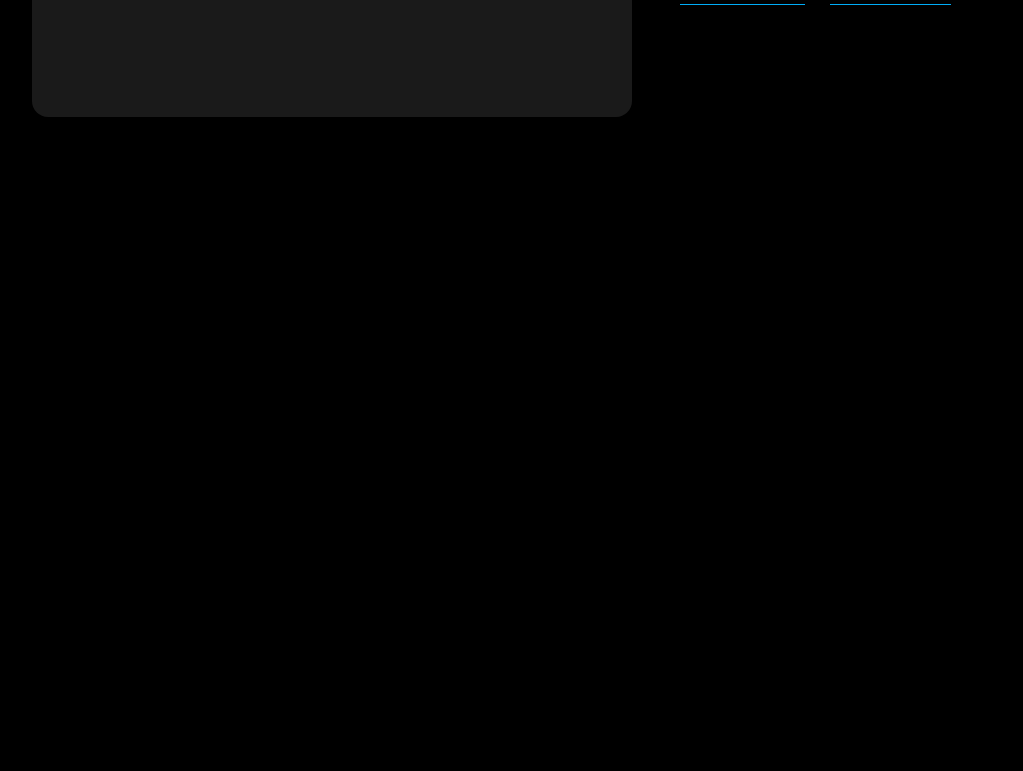
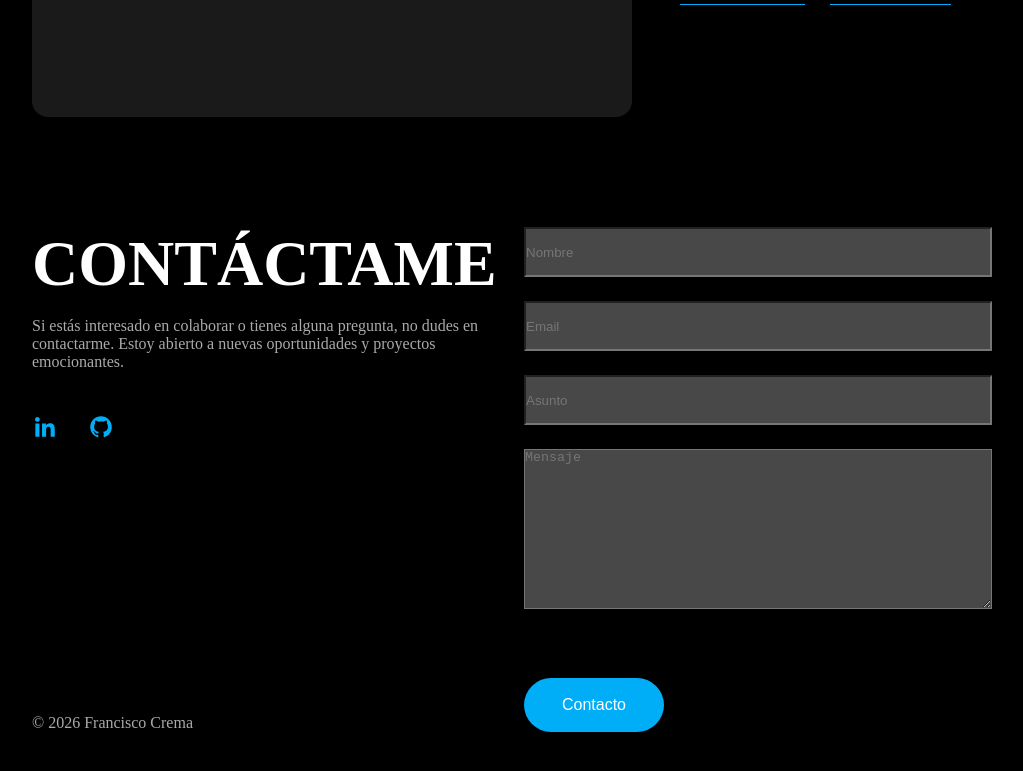
Before and after one commit to FranciscoCrema/Portfolio-V2, a Next.js app: page / in a window 1280 px wide. Shown: the part 2863-3634 px from the top of the page, without its empty margins (128-1151 px from the left). Before the commit the page ends 3060 px from the top, so only its background shows below. Built offline with nearby package versions, Linux system fonts and the light colour scheme.

Commit message:
Create footer component WIP

```diff
--- a/src/app/page.tsx
+++ b/src/app/page.tsx
@@ -1,3 +1,4 @@
+import { Footer } from "@/components/layouts/Footer";
 import NavBar from "@/components/layouts/Navbar";
 import Hero from "@/components/sections/Hero";
 import Work from "@/components/sections/Work";
@@ -8,6 +9,7 @@ export default function Home() {
       <NavBar />
       <Hero />
       <Work />
+      <Footer />
     </div>
   );
 }
--- /dev/null
+++ b/src/components/layouts/Footer/Footer.module.scss
@@ -0,0 +1,88 @@
+@use "@/styles/variables" as *;
+
+.footerContainer {
+  display: flex;
+  flex-direction: row;
+  align-items: center;
+  width: auto;
+  height: 615px;
+  gap: 24px;
+
+  .footerData {
+    width: 100%;
+    height: 100%;
+    display: flex;
+    flex-direction: column;
+    justify-content: space-between;
+    align-items: flex-start;
+
+    .footerText {
+      display: flex;
+      flex-direction: column;
+
+      .footerTitle {
+        text-transform: uppercase;
+        font-size: clamp(2rem, 5vw, 4rem);
+        margin-bottom: 16px;
+        color: $color-text;
+      }
+
+      .footerDescription {
+        font-size: 16px;
+        margin-bottom: 40px;
+        color: $color-description;
+      }
+
+      .footerIcons {
+        display: flex;
+        justify-content: flex-start;
+        gap: 24px;
+
+        .iconButton {
+          width: 32px;
+          height: 32px;
+          cursor: pointer;
+          background: transparent;
+          border: none;
+          border-radius: 4vh;
+          display: flex;
+          justify-content: flex-start;
+          align-items: center;
+
+          a {
+            text-decoration: none;
+            display: flex;
+            align-items: center;
+
+            > svg {
+              background: transparent;
+              fill: #00adf7;
+              transition: all 0.2s ease-in-out;
+            }
+          }
+
+          &:hover {
+            a {
+              > svg {
+                fill: $hover-button-icon;
+              }
+            }
+          }
+        }
+      }
+    }
+
+    .footerCopyright {
+      font-size: 16px;
+      color: $color-description;
+    }
+  }
+
+  .footerForm {
+    width: 100%;
+    height: 100%;
+    display: flex;
+    flex-direction: column;
+    justify-content: space-between;
+  }
+}
--- a/src/components/layouts/Footer/index.tsx
+++ b/src/components/layouts/Footer/index.tsx
@@ -0,0 +1,32 @@
+import style from "./Footer.module.scss";
+import { footer } from "@/content/footer";
+import { Form } from "@/components/shared/Form";
+import { linkedin, github } from "@/svg/icons";
+
+export function Footer() {
+  return (
+    <section className={style.footerContainer}>
+      <div className={style.footerData}>
+        <div className={style.footerText}>
+          <h1 className={style.footerTitle}>{footer.footerData.title}</h1>
+          <p className={style.footerDescription}>
+            {footer.footerData.description}
+          </p>
+          <div className={style.footerIcons}>
+            <button className={style.iconButton}>
+              <a href="#">{linkedin}</a>
+            </button>
+            <button className={style.iconButton}>
+              <a href="#">{github}</a>
+            </button>
+          </div>
+        </div>
+        <p className={style.footerCopyright}>{footer.footerData.copyright}</p>
+      </div>
+
+      <div className={style.footerForm}>
+        <Form />
+      </div>
+    </section>
+  );
+}
--- /dev/null
+++ b/src/components/shared/Form/Form.module.scss
@@ -0,0 +1,36 @@
+.formContainer {
+  display: flex;
+  flex-direction: column;
+  gap: 24px;
+
+  input {
+    width: 100%;
+    height: 50px;
+    background: #484848;
+  }
+
+  textarea {
+    width: 100%;
+    height: 160px;
+    background: #484848;
+  }
+}
+
+.contactButton {
+  width: 140px;
+  height: 54px;
+  cursor: pointer;
+  background: #00adf7;
+  border: none;
+  border-radius: 4vh;
+  padding: 12px 24px;
+  font-size: 16px;
+
+  a {
+    text-decoration: none;
+    color: white;
+    background: none;
+    display: flex;
+    justify-content: center;
+  }
+}
--- /dev/null
+++ b/src/components/shared/Form/index.tsx
@@ -0,0 +1,19 @@
+import React from "react";
+import style from "./Form.module.scss";
+import { footer } from "@/content/footer";
+
+export function Form() {
+  return (
+    <>
+      <div className={style.formContainer}>
+        <input type="text" placeholder={footer.footerForm.placeholderName} />
+        <input type="email" placeholder={footer.footerForm.placeholderEmail} />
+        <input type="text" placeholder={footer.footerForm.placeholderSubject} />
+        <textarea placeholder={footer.footerForm.placeholderMessage}></textarea>
+      </div>
+      <button className={style.contactButton}>
+        <a href="#">Contacto</a>
+      </button>
+    </>
+  );
+}
--- /dev/null
+++ b/src/content/footer.ts
@@ -0,0 +1,16 @@
+import { IFooter } from "@/interfaces/IFooter";
+
+export const footer: IFooter = {
+  footerData: {
+    title: "Contáctame",
+    description:
+      "Si estás interesado en colaborar o tienes alguna pregunta, no dudes en contactarme. Estoy abierto a nuevas oportunidades y proyectos emocionantes.",
+    copyright: "© 2026 Francisco Crema",
+  },
+  footerForm: {
+    placeholderName: "Nombre",
+    placeholderEmail: "Email",
+    placeholderSubject: "Asunto",
+    placeholderMessage: "Mensaje",
+  },
+};
--- /dev/null
+++ b/src/interfaces/IFooter.ts
@@ -0,0 +1,13 @@
+export interface IFooter {
+  footerData: {
+    title: string;
+    description: string;
+    copyright: string;
+  };
+  footerForm: {
+    placeholderName: string;
+    placeholderEmail: string;
+    placeholderSubject: string;
+    placeholderMessage: string;
+  };
+}
--- a/tsconfig.json
+++ b/tsconfig.json
@@ -13,6 +13,7 @@
     "isolatedModules": true,
     "jsx": "react-jsx",
     "incremental": true,
+    "ignoreDeprecations": "6.0",
     "plugins": [
       {
         "name": "next"
```
Also changed, not shown: src/components/layouts/Footer/Footer.scss (deleted).
